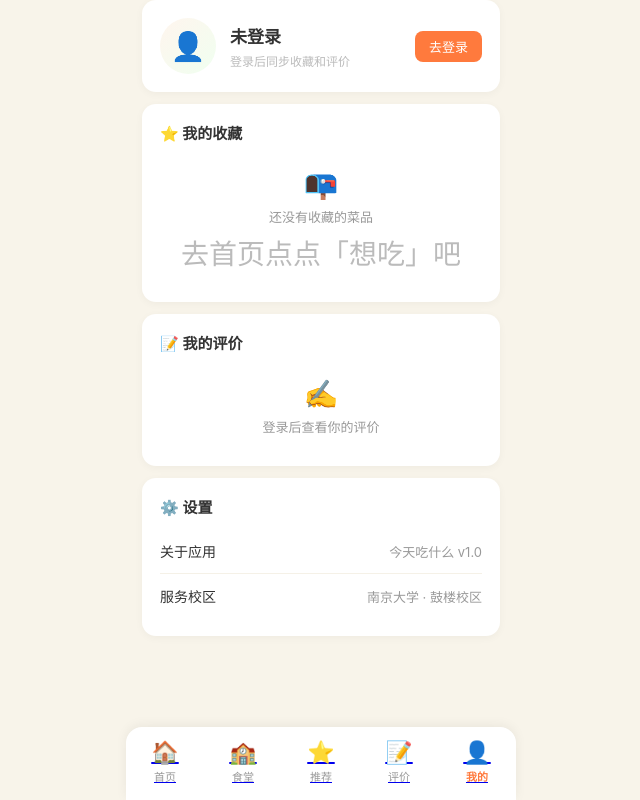
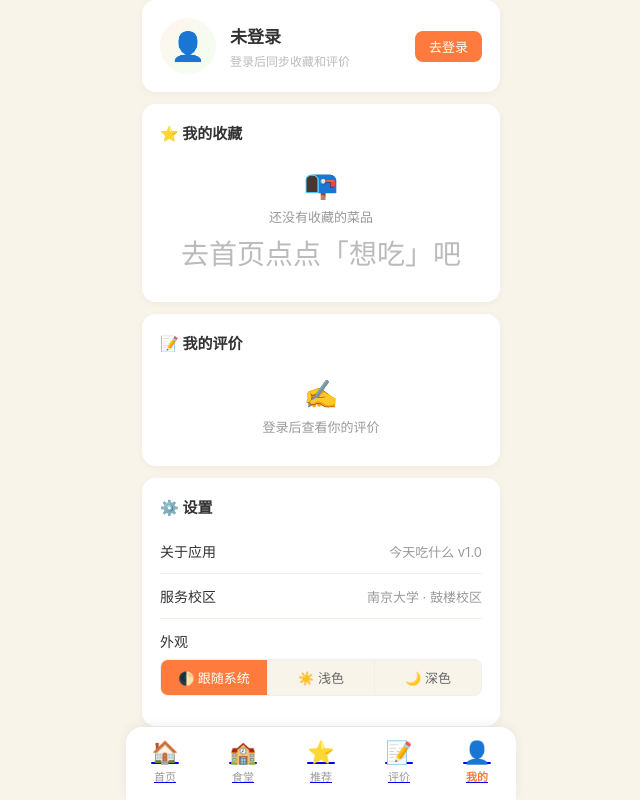
Before and after one commit to Gray-Su427/EL-competition, a React (Vite) app in the folder what_to_eat_today_web/frontend/: page /user in a window 1280 px wide. Shown: the whole page, without its empty margins (319-959 px from the left). Built offline with nearby package versions, Linux system fonts and the light colour scheme.

Commit message:
feat: 设置中支持暗黑模式切换（跟随系统/浅色/深色）

```diff
--- a/what_to_eat_today_web/frontend/index.html
+++ b/what_to_eat_today_web/frontend/index.html
@@ -8,6 +8,14 @@
     <meta name="theme-color" content="#F8F4EA" media="(prefers-color-scheme: light)" />
     <meta name="theme-color" content="#1A1A2E" media="(prefers-color-scheme: dark)" />
     <title>今天吃什么 - 南京大学校园餐饮推荐</title>
+    <script>
+      (function(){
+        var m = localStorage.getItem('theme-mode');
+        var d = m === 'dark' ? true : m === 'light' ? false
+                : window.matchMedia('(prefers-color-scheme: dark)').matches;
+        if (d) document.documentElement.setAttribute('data-theme', 'dark');
+      })();
+    </script>
   </head>
   <body>
     <div id="root"></div>
--- a/what_to_eat_today_web/frontend/src/App.tsx
+++ b/what_to_eat_today_web/frontend/src/App.tsx
@@ -1,5 +1,6 @@
 import { Routes, Route, Navigate } from 'react-router-dom';
 import { AuthProvider } from './contexts/AuthContext';
+import { ThemeProvider } from './contexts/ThemeContext';
 import Layout from './components/Layout';
 import HomePage from './pages/HomePage';
 import SearchPage from './components/SearchPage';
@@ -13,7 +14,8 @@ import DishDetailPage from './pages/DishDetailPage';
 import './styles.css';
 
 const App: React.FC = () => (
-  <AuthProvider>
+  <ThemeProvider>
+    <AuthProvider>
     <Routes>
       <Route element={<Layout />}>
         <Route path="/" element={<HomePage />} />
@@ -29,6 +31,7 @@ const App: React.FC = () => (
       <Route path="*" element={<Navigate to="/" replace />} />
     </Routes>
   </AuthProvider>
+  </ThemeProvider>
 );
 
 export default App;
--- /dev/null
+++ b/what_to_eat_today_web/frontend/src/contexts/ThemeContext.tsx
@@ -0,0 +1,54 @@
+/* eslint-disable react-refresh/only-export-components */
+import { createContext, useContext, useEffect, useState, useCallback, type ReactNode } from 'react';
+
+type ThemeMode = 'system' | 'light' | 'dark';
+
+interface ThemeContextType {
+  mode: ThemeMode;
+  effectiveTheme: 'light' | 'dark';
+  setMode: (mode: ThemeMode) => void;
+}
+
+const ThemeContext = createContext<ThemeContextType | undefined>(undefined);
+
+export function ThemeProvider({ children }: { children: ReactNode }) {
+  const [mode, setMode] = useState<ThemeMode>(() => {
+    const saved = localStorage.getItem('theme-mode');
+    if (saved === 'light' || saved === 'dark' || saved === 'system') return saved;
+    return 'system';
+  });
+
+  const [systemDark, setSystemDark] = useState(
+    () => window.matchMedia('(prefers-color-scheme: dark)').matches
+  );
+
+  useEffect(() => {
+    const mq = window.matchMedia('(prefers-color-scheme: dark)');
+    const handler = (e: MediaQueryListEvent) => setSystemDark(e.matches);
+    mq.addEventListener('change', handler);
+    return () => mq.removeEventListener('change', handler);
+  }, []);
+
+  const effectiveTheme = mode === 'system' ? (systemDark ? 'dark' : 'light') : mode;
+
+  useEffect(() => {
+    document.documentElement.setAttribute('data-theme', effectiveTheme);
+    localStorage.setItem('theme-mode', mode);
+  }, [effectiveTheme, mode]);
+
+  const handleSetMode = useCallback((newMode: ThemeMode) => {
+    setMode(newMode);
+  }, []);
+
+  return (
+    <ThemeContext.Provider value={{ mode, effectiveTheme, setMode: handleSetMode }}>
+      {children}
+    </ThemeContext.Provider>
+  );
+}
+
+export function useTheme() {
+  const ctx = useContext(ThemeContext);
+  if (!ctx) throw new Error('useTheme must be used within ThemeProvider');
+  return ctx;
+}
--- a/what_to_eat_today_web/frontend/src/pages/UserPage.tsx
+++ b/what_to_eat_today_web/frontend/src/pages/UserPage.tsx
@@ -3,6 +3,7 @@ import { useNavigate } from 'react-router-dom';
 import type { Dish } from '../types';
 import { getRecommendedDishes } from '../mock/mockApi';
 import { useAuth } from '../contexts/AuthContext';
+import { useTheme } from '../contexts/ThemeContext';
 import { getMyReviews } from '../mock/mockApi';
 import type { Review } from '../types';
 
@@ -32,6 +33,7 @@ function StarRating({ rating }: { rating: number }) {
 const UserPage: React.FC = () => {
   const navigate = useNavigate();
   const { user, isLoggedIn, logout } = useAuth();
+  const { mode, setMode } = useTheme();
 
   const [favIds, setFavIds] = useState<string[]>(loadFavorites);
   const [allDishes, setAllDishes] = useState<Dish[]>([]);
@@ -191,6 +193,25 @@ const UserPage: React.FC = () => {
             <span>服务校区</span>
             <span className="user-page-setting-value">南京大学 · 鼓楼校区</span>
           </div>
+          <div className="user-page-setting-item" style={{ flexDirection: 'column', alignItems: 'stretch', gap: 8, borderBottom: 'none' }}>
+            <span>外观</span>
+            <div className="theme-selector">
+              {([
+                ['system', '跟随系统'],
+                ['light', '浅色'],
+                ['dark', '深色'],
+              ] as const).map(([value, label]) => (
+                <div
+                  key={value}
+                  className={`theme-selector-option${mode === value ? ' active' : ''}`}
+                  onClick={() => setMode(value)}
+                >
+                  {value === 'system' ? '🌓 ' : value === 'light' ? '☀️ ' : '🌙 '}
+                  {label}
+                </div>
+              ))}
+            </div>
+          </div>
         </div>
       </div>
     </div>
--- a/what_to_eat_today_web/frontend/src/styles.css
+++ b/what_to_eat_today_web/frontend/src/styles.css
@@ -1452,6 +1452,59 @@ body {
   color: #999;
 }
 
+.theme-selector {
+  display: flex;
+  border-radius: var(--radius-sm);
+  overflow: hidden;
+  border: 1px solid var(--color-border);
+  background: var(--color-bg);
+}
+
+.theme-selector-option {
+  flex: 1;
+  padding: 8px 0;
+  font-size: 13px;
+  text-align: center;
+  cursor: pointer;
+  color: var(--color-text-secondary);
+  transition: all 0.2s;
+  user-select: none;
+  border-right: 1px solid var(--color-border);
+}
+
+.theme-selector-option:last-child {
+  border-right: none;
+}
+
+.theme-selector-option:hover {
+  background: var(--color-border-light);
+}
+
+.theme-selector-option.active {
+  background: var(--color-primary);
+  color: #fff;
+  font-weight: 500;
+}
+
+[data-theme="dark"] .theme-selector {
+  border-color: #3A3A55;
+  background: #1E1E35;
+}
+
+[data-theme="dark"] .theme-selector-option {
+  color: #9999B0;
+  border-right-color: #3A3A55;
+}
+
+[data-theme="dark"] .theme-selector-option:hover {
+  background: #2A2A45;
+}
+
+[data-theme="dark"] .theme-selector-option.active {
+  background: var(--color-primary);
+  color: #fff;
+}
+
 /* ========== Login Page ========== */
 
 .login-page {
@@ -2234,7 +2287,7 @@ button, a, .dish-card, .quick-entry-item, .search-tag, .suggestion-item,
 }
 
 /* ========== 暗黑模式 ========== */
-@media (prefers-color-scheme: dark) {
+[data-theme="dark"] {
   body {
     background-color: #1A1A2E;
     color: #E8E8F0;
```
Also changed, not shown: 1 other file (tests, documents, lock files or other folders).
